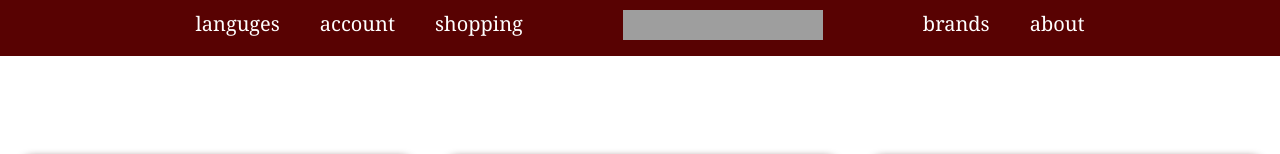
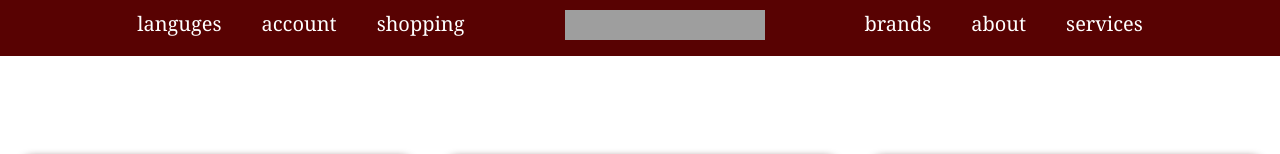
Before and after one commit to setakarimi/chalesh9, a plain HTML site: page index.html in a window 1280 px wide. Shown: the top 154 px of the page. Drawn offline with Linux system fonts and the light colour scheme; grey boxes are pictures that could not be loaded.

Commit message:
Update index.html

```diff
--- a/index.html
+++ b/index.html
@@ -33,6 +33,7 @@
                 </ul>
             </li>
             <li class="right"><a title="wanna know about us?" href="#">about</a></li>
+            <li class="right"><a title="our services" href="#">services</a></li>
         </ul>
     </nav>
     <div class="cards-container">
```
